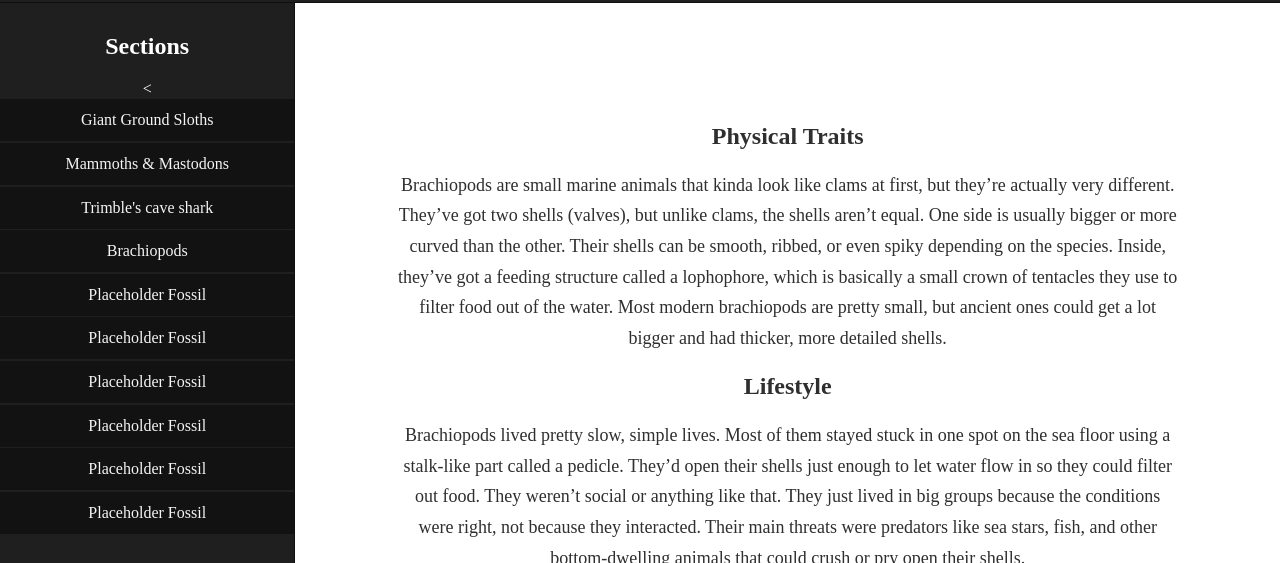
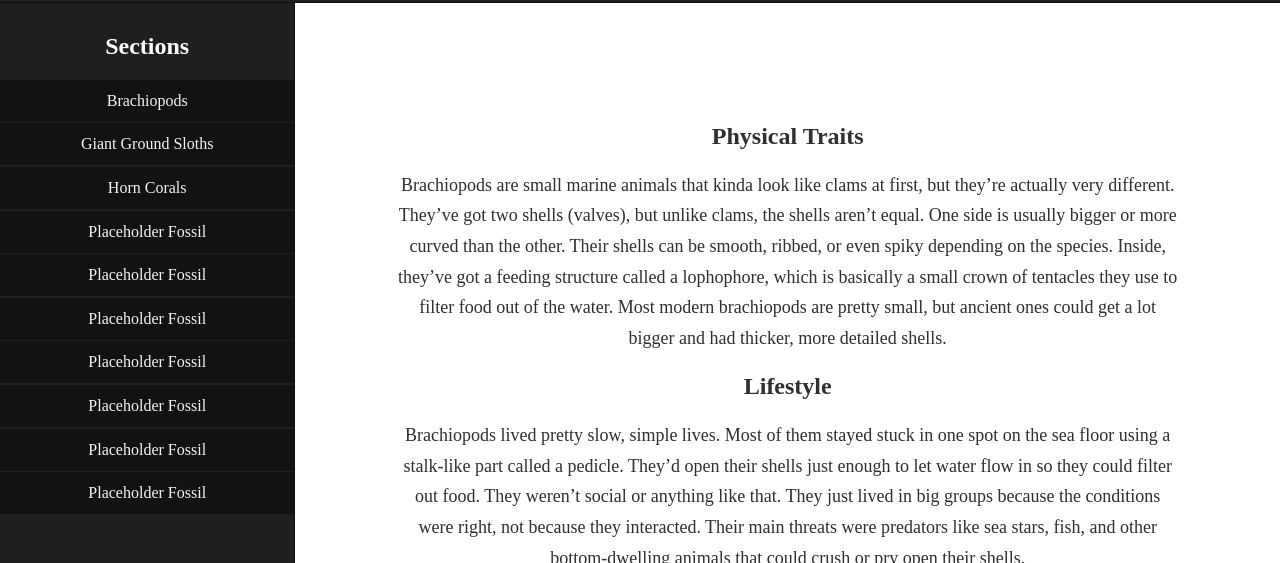
Before and after one commit to nahjekd/Sophmore-2025-2026-Year-Long-Project, a plain HTML site: page speciessub/bp.html in a window 1280 px wide. Shown: the part 292-855 px from the top of the page. Drawn offline with Linux system fonts and the light colour scheme; files that its build step writes are made by us from their sources.

Commit message:
Update bp.html

```diff
--- a/speciessub/bp.html
+++ b/speciessub/bp.html
@@ -32,18 +32,16 @@
     <aside class="sidebar">
       <h2>Sections</h2>
       <nav class="side-links">
-        <<a class="link-box" href="ggs-page.html">Giant Ground Sloths</a>
-        <a class="link-box" href="m&m-page.html">Mammoths & Mastodons
-</a>
-       <a class="link-box" href="tcs-page.html">Trimble's cave shark</a>
-        <a class="link-box" href="bp-page.html">Brachiopods
-</a>
-        <a class="link-box" href="">Placeholder Fossil</a>
-        <a class="link-box" href="">Placeholder Fossil</a>
-        <a class="link-box" href="">Placeholder Fossil</a>
-        <a class="link-box" href="">Placeholder Fossil</a>
-        <a class="link-box" href="">Placeholder Fossil</a>
-        <a class="link-box" href="">Placeholder Fossil</a>
+        <a class="link-box" href="speciessub/bp.html">Brachiopods</a>
+        <a class="link-box" href="speciessub/ggs.html">Giant Ground Sloths</a>
+        <a class="link-box" href="speciessub/hc.html">Horn Corals</a>
+        <a class="link-box" href="speciessub/is.html">Placeholder Fossil</a>
+        <a class="link-box" href="speciessub/m&m.html">Placeholder Fossil</a>
+        <a class="link-box" href="speciessub/ot.html">Placeholder Fossil</a>
+        <a class="link-box" href="speciessub/ps.html">Placeholder Fossil</a>
+        <a class="link-box" href="speciessub/sl.html">Placeholder Fossil</a>
+        <a class="link-box" href="speciessub/st.html">Placeholder Fossil</a>
+        <a class="link-box" href="speciessub/tcs.html">Placeholder Fossil</a>
       </nav>
     </aside>
 
```
